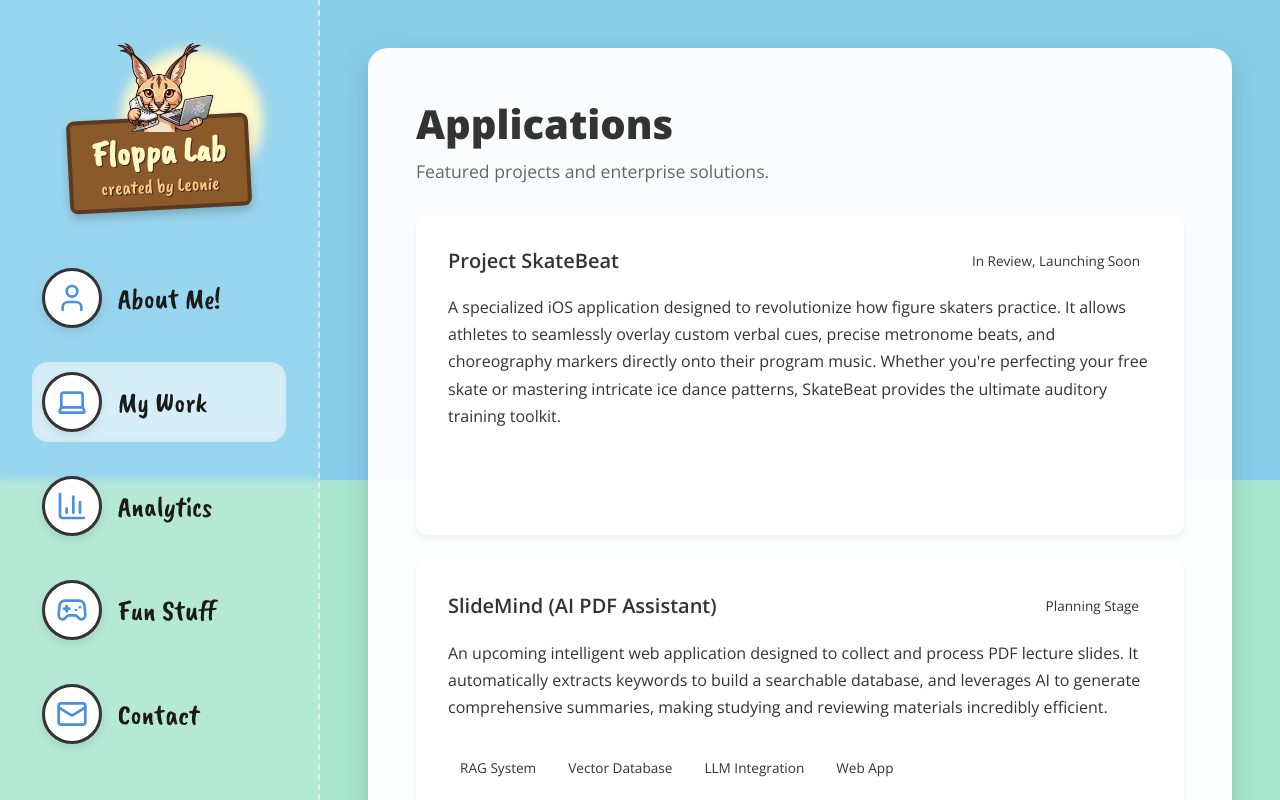
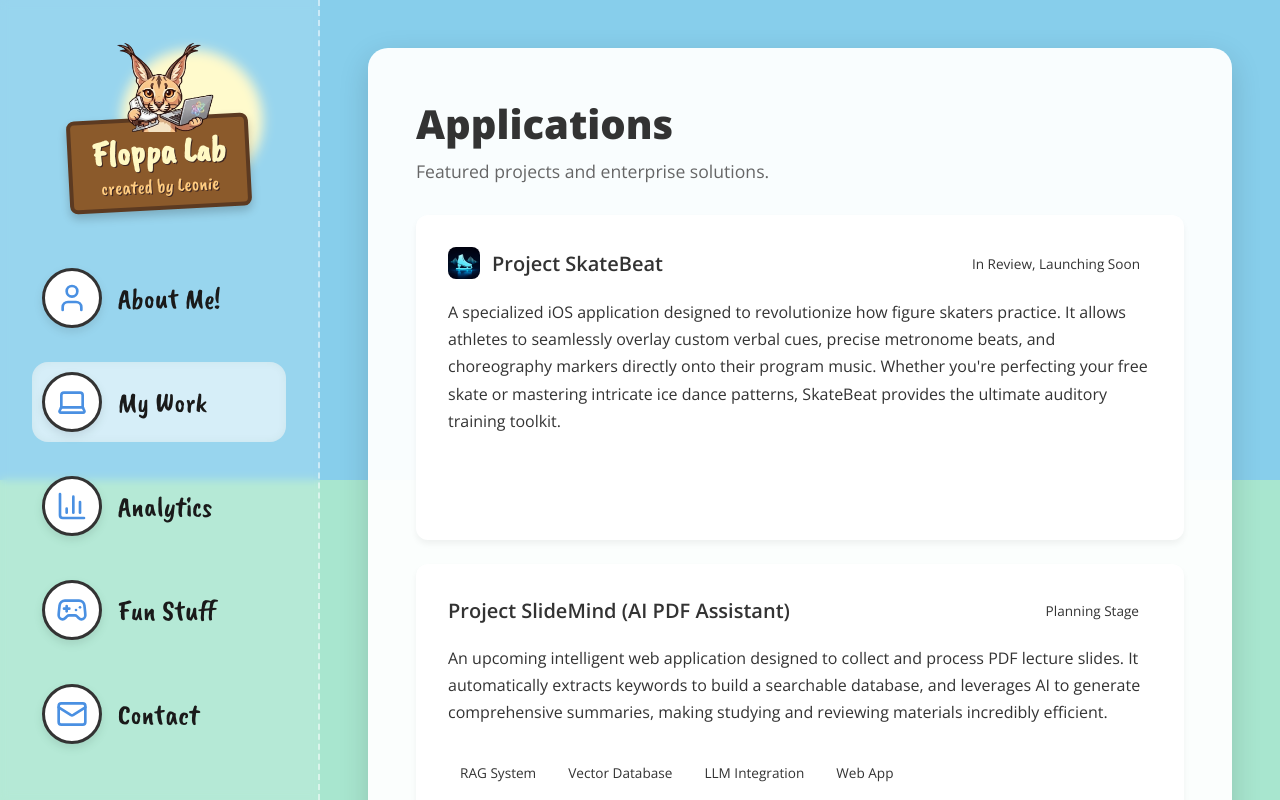
Before and after one commit to xuechunlu7/web_portfolio, a React (Vite) app: page / in a window 1280 px wide. Both pictures are taken after a click on the element "My Work". Built offline with nearby package versions, Linux system fonts and the light colour scheme.

Commit message:
update: add SkateBeat icon and update SlideMind title

```diff
--- a/src/pages/Application.tsx
+++ b/src/pages/Application.tsx
@@ -1,3 +1,5 @@
+import skatebeatIcon from '../assets/skatebeat-icon.jpg';
+
 export default function Application() {
   return (
     <div className="page-container">
@@ -7,9 +9,10 @@ export default function Application() {
       <div className="page-card glass">
         <div style={{ display: 'flex', alignItems: 'center', justifyContent: 'space-between', marginBottom: '1.25rem' }}>
           <h3
-            style={{ fontSize: '1.25rem', fontWeight: 600, color: 'var(--text-primary)', cursor: 'pointer' }}
+            style={{ display: 'flex', alignItems: 'center', gap: '0.75rem', fontSize: '1.25rem', fontWeight: 600, color: 'var(--text-primary)', cursor: 'pointer', margin: 0 }}
             onClick={() => window.location.href = '/skatebeat'}
           >
+            <img src={skatebeatIcon} alt="SkateBeat Logo" style={{ width: '32px', height: '32px', borderRadius: '8px' }} />
             Project SkateBeat
           </h3>
           <span style={{
@@ -50,7 +53,7 @@ export default function Application() {
       <div className="page-card glass">
         <div style={{ display: 'flex', alignItems: 'center', justifyContent: 'space-between', marginBottom: '1.25rem' }}>
           <h3 style={{ fontSize: '1.25rem', fontWeight: 600, color: 'var(--text-primary)' }}>
-            SlideMind (AI PDF Assistant)
+            Project SlideMind (AI PDF Assistant)
           </h3>
           <span style={{
             background: 'rgba(255, 255, 255, 0.1)',
```
